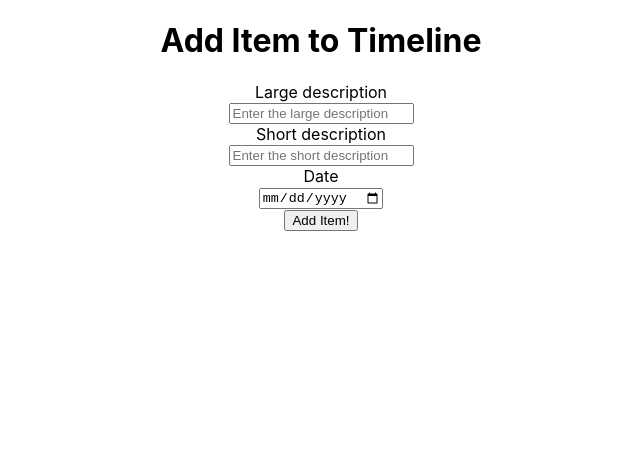
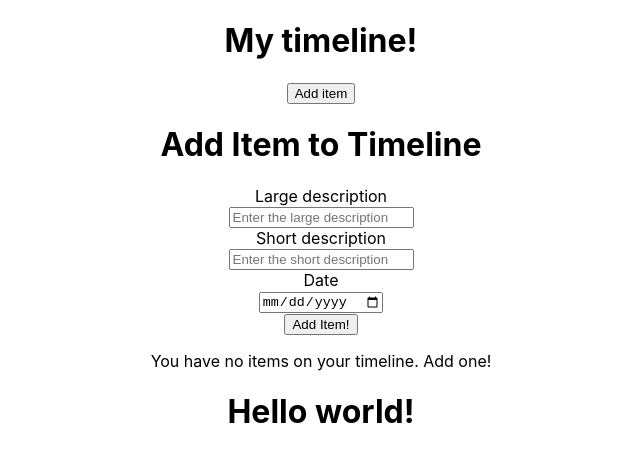
Before and after one commit to Deipzza/Timeline, a React (Create React App) app in the folder root/client/: page / in a window 1280 px wide. Shown: the top 462 px of the page, without its empty margins (319-959 px from the left). Built offline with nearby package versions, Linux system fonts and the light colour scheme.

Commit message:
Updated: More front

```diff
--- a/root/client/public/index.html
+++ b/root/client/public/index.html
@@ -24,7 +24,7 @@
       work correctly both with client-side routing and a non-root public URL.
       Learn how to configure a non-root public URL by running `npm run build`.
     -->
-    <title>React App</title>
+    <title>Timeline App</title>
   </head>
   <body>
     <noscript>You need to enable JavaScript to run this app.</noscript>
--- a/root/client/src/App.js
+++ b/root/client/src/App.js
@@ -1,10 +1,19 @@
 import './App.css';
-import Input from './components/Input';
+// import './assets/tailwind.css';
+import Header from './components/Header';
+import Timeline from './components/Timeline';
 
 const  App = () => {
+
+
+
   return (
     <div className="App">
-      <Input />
+      <Header title="My timeline!"/>
+      <Timeline />
+      <h1 className="text-3xl font-bold underline">
+        Hello world!
+      </h1>
     </div>
   );
 }
--- /dev/null
+++ b/root/client/src/assets/tailwind.css
@@ -0,0 +1,3 @@
+@tailwind base;
+@tailwind components;
+@tailwind utilities;
--- /dev/null
+++ b/root/client/src/components/Header.js
@@ -0,0 +1,21 @@
+import React, { useState } from 'react';
+import ItemModal from './ItemModal';
+
+const Header = ({ title }) => {
+  const [activeModal, setActiveModal] = useState(false);
+
+  const handleModal = () => {
+    setActiveModal(true);
+    console.log("activated");
+  }
+
+  return (
+    <div>
+      <h1>{title}</h1>
+      <button onClick={handleModal}>Add item</button>
+      <ItemModal active={activeModal} handleModal={handleModal} />
+    </div>
+  );
+}
+
+export default Header;
--- a/root/client/src/components/Input.js
+++ b/root/client/src/components/ItemModal.js
@@ -1,10 +1,15 @@
 import React, { useState } from 'react';
-// import axios from 'axios';
 
-const Input = ({ getItems }) => {
+const ItemModal = ({ active, handleModal }) => {
   const [largeDescription, setLargeDescription] = useState("");
   const [shortDescription, setShortDescription] = useState("");
   const [date, setDate] = useState("");
+
+  const cleanFormData = () => {
+    setLargeDescription("");
+    setShortDescription("");
+    setDate("");
+  }
 
   const addItem = async () => {
     const item = {
@@ -24,14 +29,21 @@ const Input = ({ getItems }) => {
       };
 
       const response = await fetch("/api/items", requestOptions);
-      await response.json();
+      // await response.json();
+
+      if(!response.ok) {
+        // setErrorMessage("Something went wrong when creating the skill");
+      } else {
+        cleanFormData(); // Clean the form data
+        handleModal(); // Close the modal window
+      }
     } else {
       console.log('Input fields required');
     }
   };
 
   return (
-    <div>
+    <div className="invisible">
       <h1>Add Item to Timeline</h1>
         <div>
           <label>Large description</label>
@@ -76,4 +88,4 @@ const Input = ({ getItems }) => {
   );
 }
 
-export default Input;
+export default ItemModal;
--- a/root/client/src/components/ListItems.js
+++ b/root/client/src/components/ListItems.js
@@ -2,21 +2,23 @@ import React from 'react';
 
 const ListItems = ({ items, updateItem }) => {
   return (
-    <ul>
+    <>
       {items && items.length > 0 ? (
         items.map((item) => {
           return (
+            <ul>
               <li key={item._id} onClick={() => updateItem(item._id)}>
                 <h3>{item.largeDescription}</h3>
                 <p>{item.shortDescription}</p>
                 <p>{item.date}</p>
               </li>
+            </ul>
           );
         })
       ) : (
-        <li>You have no items</li>
+        <p>You have no items on your timeline. Add one!</p>
         )}
-    </ul>
+    </>
   );
 };
 export default ListItems;
--- /dev/null
+++ b/root/client/src/components/Timeline.js
@@ -0,0 +1,14 @@
+import React from 'react';
+import ListItems from './ListItems';
+
+const Timeline = () => {
+
+
+  return (
+    <div>
+      <ListItems />
+    </div>
+  );
+}
+
+export default Timeline;
```
Also changed, not shown: root/client/package.json (+6 -1 lines), root/client/tailwind.config.js (added, +8 -0 lines), 1 other file (tests, documents, lock files or other folders). Lines whose indentation alone changed are shown as unchanged.
